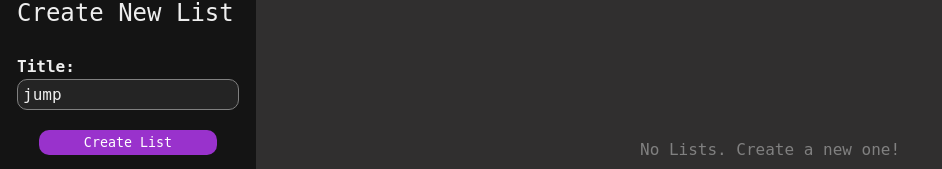
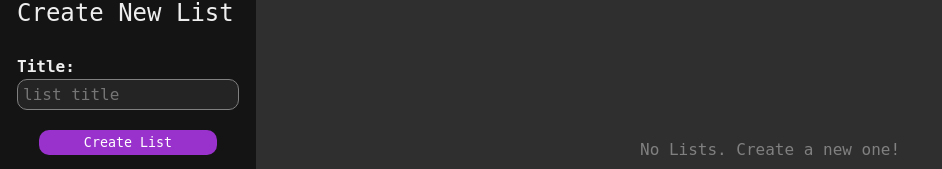
Before and after one commit to TeaPotted/TOP-Todo-List, a website built with webpack: page src/template.html in a window 1280 px wide. Shown: the part 241-410 px from the top of the page, without its empty margins (0-942 px from the left). Built offline with nearby package versions, Linux system fonts and the light colour scheme.

Commit message:
remove value attribute to #listTitle and add a placeholder

```diff
--- a/src/template.html
+++ b/src/template.html
@@ -13,7 +13,7 @@
 
         <div class="input-container">
           <label for="listTitle">Title:</label>
-          <input type="text" id="listTitle" name="listTitle" value="jump">
+          <input type="text" id="listTitle" name="listTitle" placeholder="list title">
         </div>
 
         <button id="createList" type="button">Create List</button>
```
